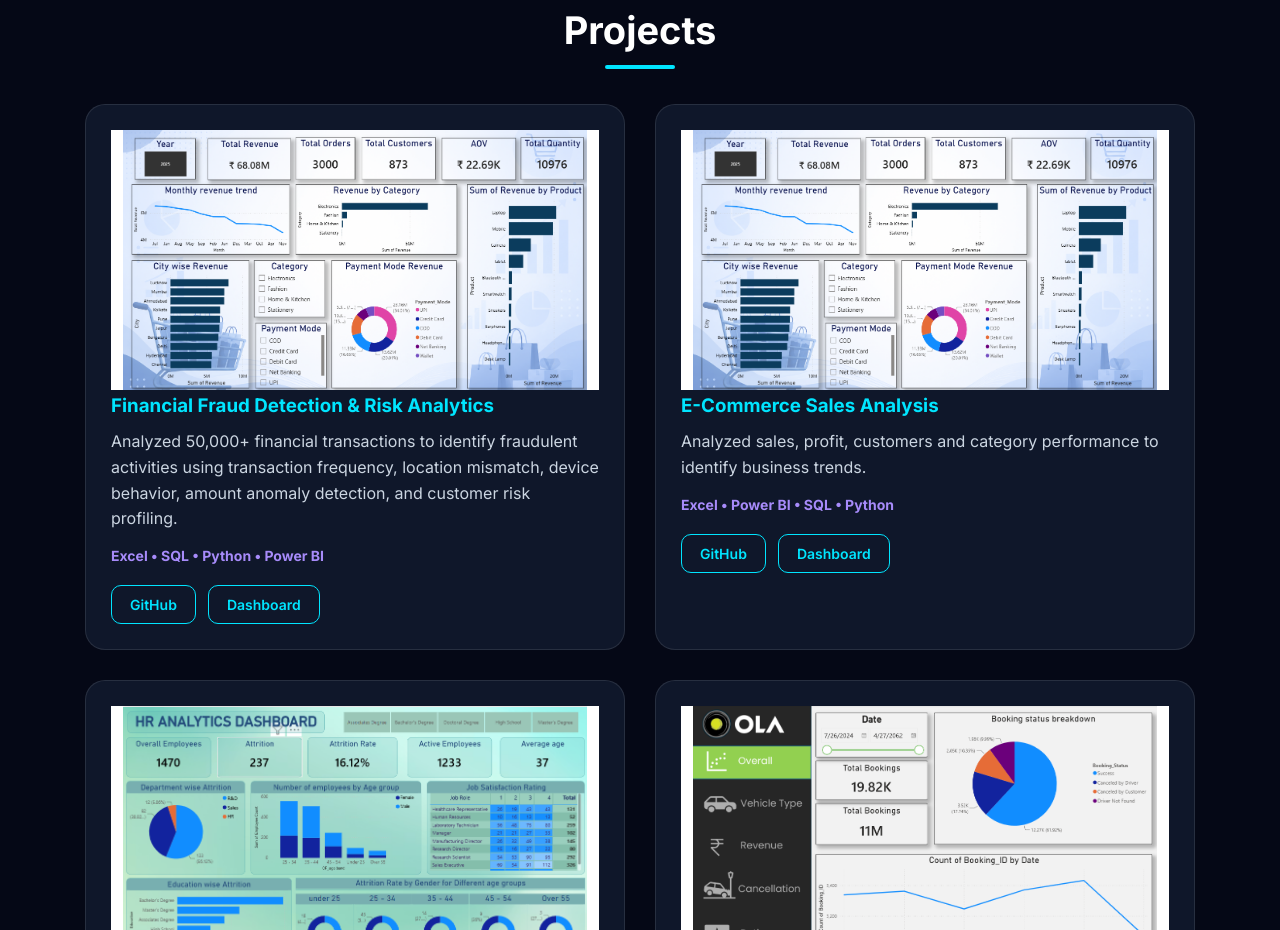
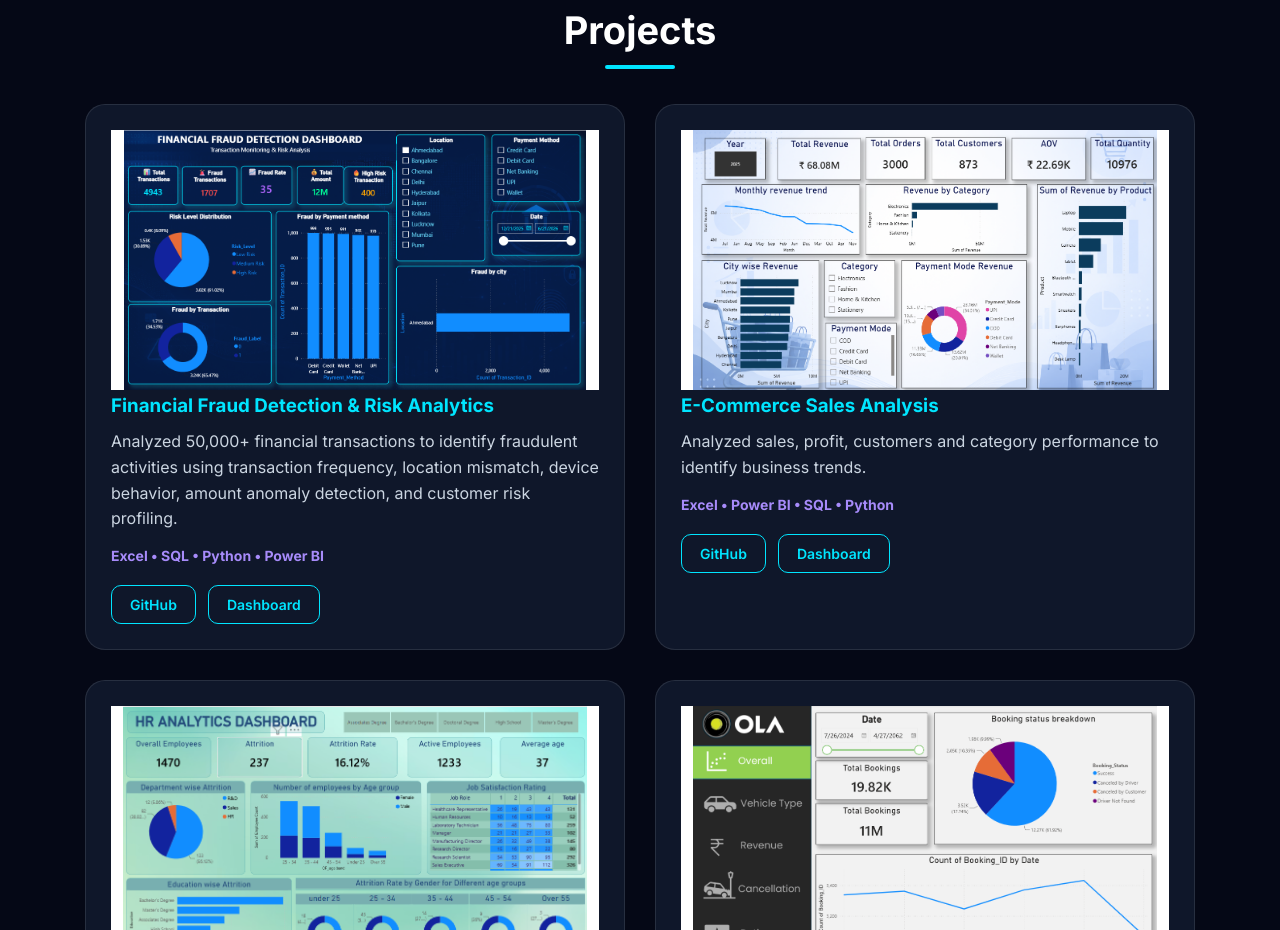
Before and after one commit to Priyansh9112004/Portfolio, a plain HTML site: page index.htm in a window 1280 px wide. Shown: the part 2380-3310 px from the top of the page. Drawn offline with Linux system fonts and the light colour scheme.

Commit message:
picture change

```diff
--- a/index.htm
+++ b/index.htm
@@ -148,7 +148,7 @@
 
   <div class="projects-grid">
     <div class="project-card">
-    <img src="./Assets/project1.png" alt="Financial Fraud Detection Dashboard" class="project-img">
+    <img src="./Assets/Page 1.png" alt="Financial Fraud Detection Dashboard" class="project-img">
 
     <div class="project-content">
         <h3>Financial Fraud Detection & Risk Analytics</h3>
```
